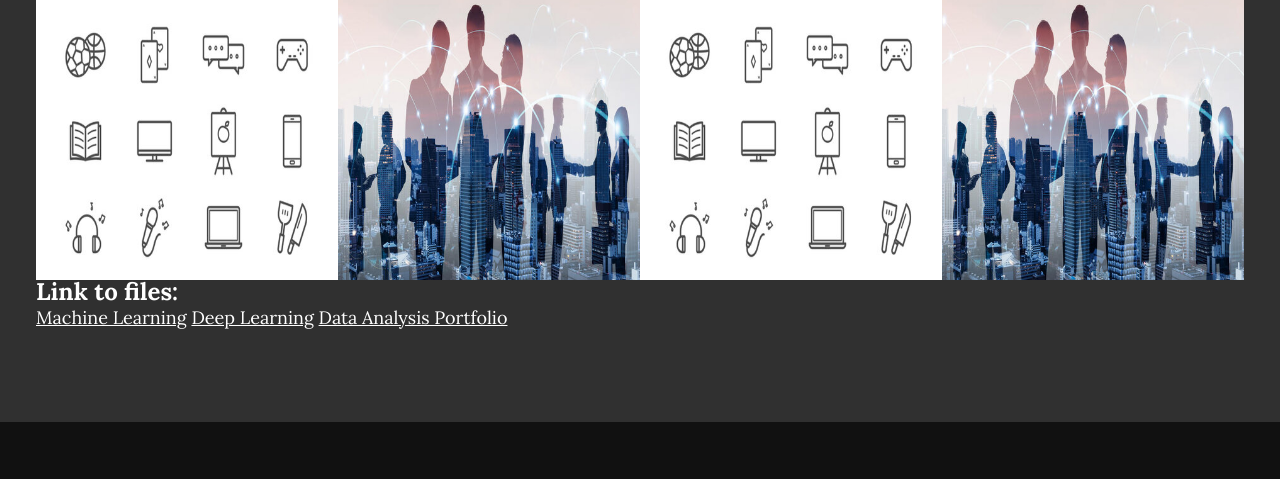
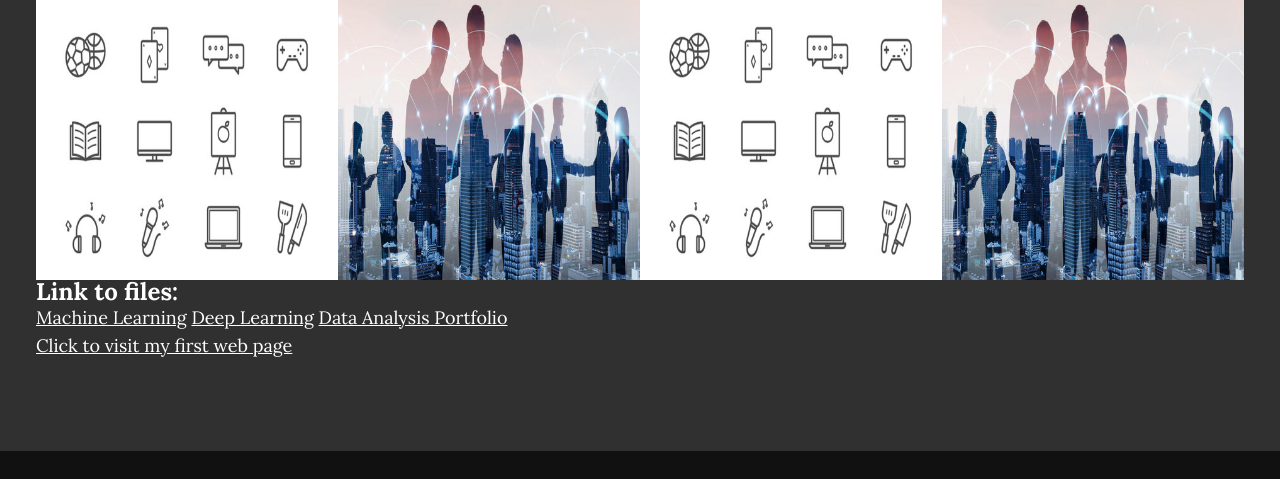
Before and after one commit to ckdarko/ckdarko.github.io, a plain HTML site: page index.html in a window 1280 px wide. Shown: the part 3736-4215 px from the top of the page. Drawn offline with nearby package versions, Linux system fonts and the light colour scheme.

Commit message:
Update index.html
added link to the first web page

```diff
--- a/index.html
+++ b/index.html
@@ -145,7 +145,8 @@
                 <h3 class="left">Link to files:</h3>
                 <a class="left" href="https://github.com/ckdarko/Machine_Leraning_Tasks">Machine Learning</a>
                 <a class="left" href="https://github.com/ckdarko/Deep_Learning_Tasks">Deep Learning</a>
-                <a class="left" href="https://github.com/ckdarko/Data_Analysis_Portfolio">Data Analysis Portfolio</a>
+                <a class="left" href="https://github.com/ckdarko/Data_Analysis_Portfolio">Data Analysis Portfolio</a> <br>
+                <a class="left" href="http://darkosyts.pythonanywhere.com/">Click to visit my first web page</a>
             </div>
         </section>
 
```
